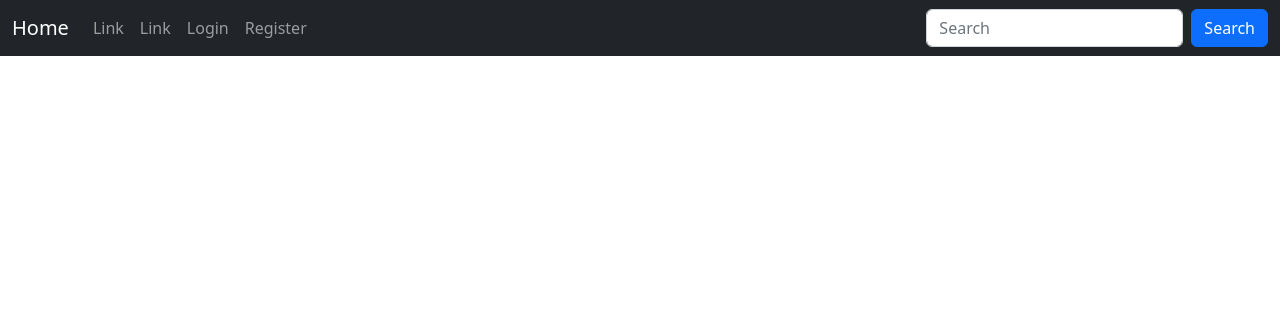
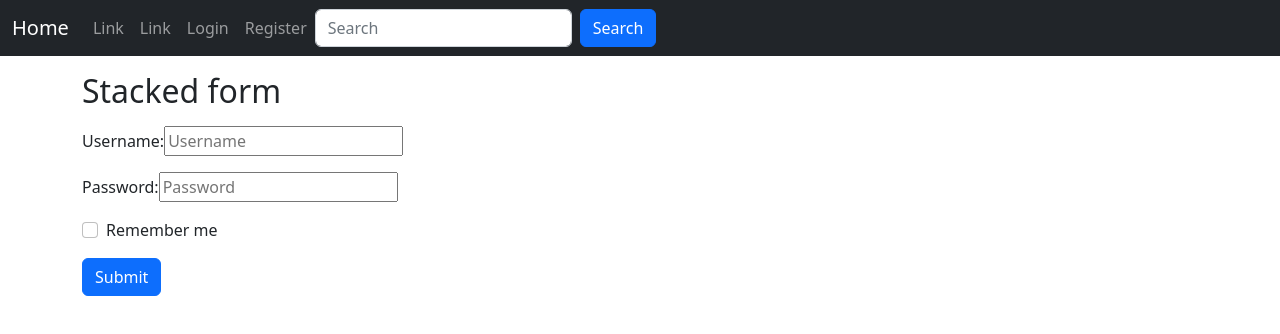
Before and after one commit to DuyHung02/FE-CaseModule6, an Angular app: page /login in a window 1280 px wide. Before the commit this address led to /. Shown: the top 334 px of the page. Built offline with nearby package versions, Linux system fonts and the light colour scheme.

Commit message:
login is working

```diff
--- a/src/app/account/login/login.component.html
+++ b/src/app/account/login/login.component.html
@@ -1,19 +1,19 @@
-<!--<div class="container mt-3">-->
-<!--  <h2>Stacked form</h2>-->
-<!--  <form [formGroup]="formLogin" (ngSubmit)="login()">-->
-<!--    <div class="mb-3 mt-3">-->
-<!--      <label>Username:</label>-->
-<!--      <input type="text" placeholder="Email address" formControlName="username">-->
-<!--    </div>-->
-<!--    <div class="mb-3">-->
-<!--      <label>Password:</label>-->
-<!--      <input type="text" placeholder="Password" formControlName="password">-->
-<!--    </div>-->
-<!--    <div class="form-check mb-3">-->
-<!--      <label class="form-check-label">-->
-<!--        <input class="form-check-input" type="checkbox" name="remember"> Remember me-->
-<!--      </label>-->
-<!--    </div>-->
-<!--    <button type="submit" class="btn btn-primary">Submit</button>-->
-<!--  </form>-->
-<!--</div>-->
+<div class="container mt-3">
+  <h2>Stacked form</h2>
+  <form [formGroup]="formLogin" (ngSubmit)="login()">
+    <div class="mb-3 mt-3">
+      <label>Username:</label>
+      <input type="text" placeholder="Username" formControlName="username">
+    </div>
+    <div class="mb-3">
+      <label>Password:</label>
+      <input type="text" placeholder="Password" formControlName="password">
+    </div>
+    <div class="form-check mb-3">
+      <label class="form-check-label">
+        <input class="form-check-input" type="checkbox" name="remember"> Remember me
+      </label>
+    </div>
+    <button type="submit" class="btn btn-primary">Submit</button>
+  </form>
+</div>
--- a/src/app/account/login/login.component.ts
+++ b/src/app/account/login/login.component.ts
@@ -1,4 +1,6 @@
 import { Component } from '@angular/core';
+import {AccountService} from "../../service/account/account.service";
+import {FormControl, FormGroup} from "@angular/forms";
 
 @Component({
   selector: 'app-login',
@@ -6,6 +8,26 @@ import { Component } from '@angular/core';
   styleUrls: ['./login.component.css']
 })
 export class LoginComponent {
-  constructor() {
+
+  constructor(private accountService : AccountService) {
+  }
+
+  formLogin : FormGroup = new FormGroup({
+    username : new FormControl(""),
+    password : new FormControl("")
+  })
+
+  account: any
+
+  login() {
+    let user = this.formLogin.value
+    this.accountService.login(user.username, user.password).subscribe(data => {
+      this.account = data
+      localStorage.setItem("token", data.token + "")
+      localStorage.setItem("accountToken", JSON.stringify(data))
+      window.location.replace('')
+    }, error => {
+      alert("login false")
+    })
   }
 }
--- a/src/app/app-routing.module.ts
+++ b/src/app/app-routing.module.ts
@@ -2,9 +2,11 @@ import { NgModule } from '@angular/core';
 import { RouterModule, Routes } from '@angular/router';
 import {RegisterComponent} from "./account/register/register.component";
 import {HomeIndexComponent} from "./home/home-index/home-index/home-index.component";
+import {LoginComponent} from "./account/login/login.component";
 
 const routes: Routes = [
   {path: 'register', component: RegisterComponent},
+  {path: 'login', component: LoginComponent},
   {path: '', component: HomeIndexComponent}
 ];
 
--- a/src/app/app.module.ts
+++ b/src/app/app.module.ts
@@ -6,9 +6,10 @@ import { AppComponent } from './app.component';
 import { HeaderComponent } from './home/header/header.component';
 import { RegisterComponent } from './account/register/register.component';
 import {ReactiveFormsModule} from "@angular/forms";
-import {HttpClientModule} from "@angular/common/http";
+import {HTTP_INTERCEPTORS, HttpClientModule} from "@angular/common/http";
 import { HomeIndexComponent } from './home/home-index/home-index/home-index.component';
 import { LoginComponent } from './account/login/login.component';
+import {AddTokenInterceptor} from "./service/token/add-token.interceptor";
 
 @NgModule({
   declarations: [
@@ -24,7 +25,11 @@ import { LoginComponent } from './account/login/login.component';
     ReactiveFormsModule,
     HttpClientModule,
   ],
-  providers: [],
+  providers: [{
+    provide: HTTP_INTERCEPTORS,
+    useClass: AddTokenInterceptor,
+    multi: true
+  }],
   bootstrap: [AppComponent]
 })
 export class AppModule { }
--- a/src/app/home/header/header.component.html
+++ b/src/app/home/header/header.component.html
@@ -5,7 +5,7 @@
       <span class="navbar-toggler-icon"></span>
     </button>
     <div class="collapse navbar-collapse" id="mynavbar">
-<!--      <div *ngIf="account == null">-->
+      <div *ngIf="account == null">
         <ul class="navbar-nav me-auto">
           <li class="nav-item">
             <a class="nav-link" href="javascript:void(0)">Link</a>
@@ -20,23 +20,23 @@
             <a class="nav-link" routerLink="/register">Register</a>
           </li>
         </ul>
-<!--      </div>-->
-<!--      <div *ngIf="account != null">-->
-<!--        <ul class="navbar-nav me-auto">-->
-<!--          <li class="nav-item">-->
-<!--            <a class="nav-link" href="javascript:void(0)">Link</a>-->
-<!--          </li>-->
-<!--          <li class="nav-item">-->
-<!--            <a class="nav-link">Hello {{account?.fullName}}</a>-->
-<!--          </li>-->
-<!--          <li class="nav-item">-->
-<!--            <a class="nav-link" (click)="logout()">Logout</a>-->
-<!--          </li>-->
-<!--          <li class="nav-item">-->
-<!--            <a class="nav-link" routerLink="/profile">Profile</a>-->
-<!--          </li>-->
-<!--        </ul>-->
-<!--      </div>-->
+      </div>
+      <div *ngIf="account != null">
+        <ul class="navbar-nav me-auto">
+          <li class="nav-item">
+            <a class="nav-link" href="javascript:void(0)">Link</a>
+          </li>
+          <li class="nav-item">
+            <a class="nav-link">Hello {{account?.full_name}}</a>
+          </li>
+          <li class="nav-item">
+            <a class="nav-link" (click)="logout()">Logout</a>
+          </li>
+          <li class="nav-item">
+            <a class="nav-link" routerLink="/profile">Profile</a>
+          </li>
+        </ul>
+      </div>
       <form class="d-flex">
         <input class="form-control me-2" type="text" placeholder="Search">
         <button class="btn btn-primary" type="button">Search</button>
--- a/src/app/home/header/header.component.ts
+++ b/src/app/home/header/header.component.ts
@@ -1,10 +1,23 @@
-import { Component } from '@angular/core';
+import {Component, OnInit} from '@angular/core';
 
 @Component({
   selector: 'app-header',
   templateUrl: './header.component.html',
   styleUrls: ['./header.component.css']
 })
-export class HeaderComponent {
+export class HeaderComponent implements OnInit{
+
+  account: any
+
+  ngOnInit(): void {
+    // @ts-ignore
+    this.account = JSON.parse(localStorage.getItem("accountToken"))
+    console.log(this.account)
+  }
+
+  logout() {
+    window.localStorage.clear()
+    window.location.replace('')
+  }
 
 }
```
